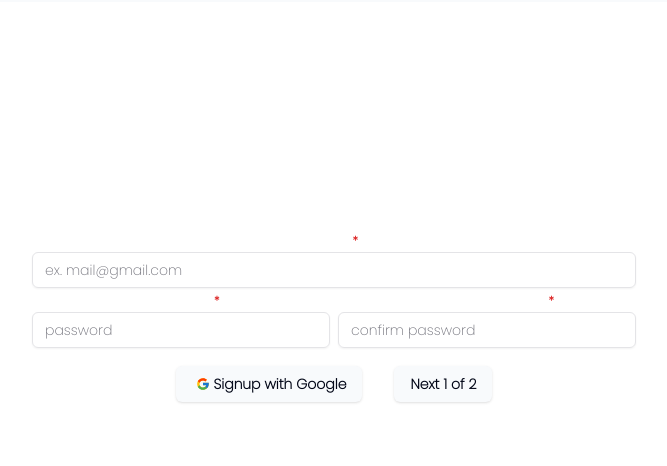
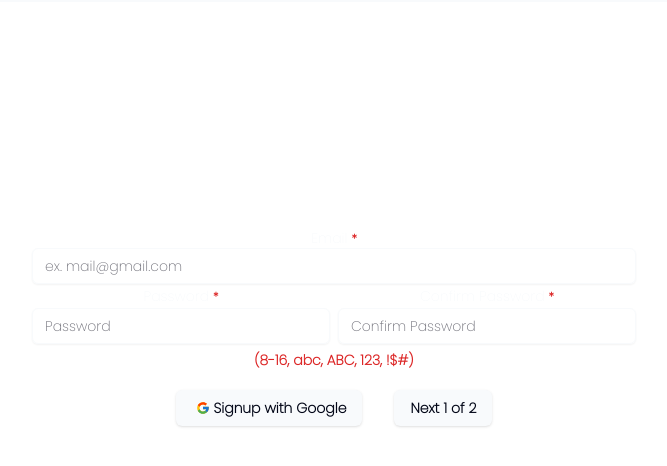
Before and after one commit to federicodonati07/sample, a Next.js app: page /auth in a window 1280 px wide. Both pictures are taken after a click on the element "SIGNUP". Shown: the top 466 px of the page, without its empty margins (310-977 px from the left). Built offline with nearby package versions, Linux system fonts and the light colour scheme.

Commit message:
logica di controllo login e signup per email e password

```diff
--- a/app/(auth)/auth/page.tsx
+++ b/app/(auth)/auth/page.tsx
@@ -48,7 +48,7 @@ const Page = () => {
                             <GoHome className='mr-2 text-2xl'/>Home
                         </span>
                     </Link>
-                    <Link href="/auth">
+                    <Link href="/private">
                         <span className="hover:underline flex flex-row">
                             <CiUser className='mr-2 text-2xl'/>Profile
                         </span>
--- a/app/(root)/page.tsx
+++ b/app/(root)/page.tsx
@@ -38,7 +38,7 @@ const Page = () => {
                             <GoHome className='mr-2 text-2xl'/>Home
                         </span>
                     </Link>
-                    <Link href="/auth">
+                    <Link href="/private">
                         <span className="hover:underline flex flex-row">
                             <CiUser className='mr-2 text-2xl'/>Profile
                         </span>
--- a/components/auth/login.tsx
+++ b/components/auth/login.tsx
@@ -1,18 +1,69 @@
-import React from 'react'
+import React, { useState } from 'react'
 import {Input} from '../ui/input'
 import { Button } from '../ui/button'
 import { Label } from '@radix-ui/react-label'
 import { FcGoogle } from "react-icons/fc";
+import { useRouter } from 'next/navigation';
+import supabase from '@/lib/supabase/supabaseClient';
 
 const Login = () => {
+  const [email, setEmail] = useState('')
+  const [checkEmail, setCheckEmail] = useState(false)
+
+  const [password, setPassword] = useState('')
+  const [checkPassword, setCheckPassword] = useState(false)
+
+  const router = useRouter()
+
+  //  HANDLE INPUT CHANGE  //
+  const handleChangeEmail = (e: React.ChangeEvent<HTMLInputElement>)=>{
+    const regex = /^[^\s@]+@[^\s@]+\.[^\s@]+$/
+    setEmail(e.target.value)
+
+    if(!regex.test(email)){
+      setCheckEmail(false)
+    }else{
+      if(email == "" || email == undefined || email == null){
+        setCheckEmail(false)
+      }else{
+        setCheckEmail(true)
+      }
+    }
+  }
+  const handleChangePassword = (e: React.ChangeEvent<HTMLInputElement>)=>{
+    const regex = /^(?=.*\d)(?=.*[a-z])(?=.*[A-Z])(?=.*[a-zA-Z]).{8,16}$/gm
+    setPassword(e.target.value)
+    if(password == "" || password == undefined || password == null){
+      setCheckPassword(false)
+    }else if(!regex.test(password)){
+      setCheckPassword(false)
+    }else{
+      setCheckPassword(true)
+    }
+  }
+
+
   return (
     <>
         <div className='m-1 w-full'>
-            <Label htmlFor='email' className='text-sm'>email <span className='text-red-600 text-xs font-black'>*</span></Label>
-            <Input id="email" type="email" placeholder='ex. mail@gmail.com'></Input>
+            <Label htmlFor='email' className={`text-sm ${checkEmail === false ? 'text-slate-50' : 'text-green-600'}`}>email <span className='text-red-600 text-xs font-black'>*</span></Label>
+            <Input
+              value={email}
+              onChange={handleChangeEmail}
+              id="email"
+              type="email"
+              placeholder='ex. mail@gmail.com'
+              className={`${checkEmail === false ? 'border-slate-50' : 'border-green-600'}`}>
+            </Input>
 
-            <Label htmlFor='password' className='text-sm'>password <span className='text-red-600 text-xs font-black'>*</span></Label>
-            <Input id="password" type="password" placeholder='password'></Input>
+            <Label htmlFor='password' className={`text-sm ${checkPassword === false ? 'text-slate-50' : 'text-green-600'}`}>password <span className='text-red-600 text-xs font-black'>*</span></Label>
+            <Input
+              value={password}
+              onChange={handleChangePassword}
+              id="password"
+              type="password"
+              placeholder='password'
+              className={`${checkPassword === false ? 'border-slate-50' : 'border-green-600'}`}></Input>
 
             <div className='flex flex-row justify-center items-center mt-2'>
                 <Button className='bg-slate-50 text-slate-950 mt-2 font-black'>
--- a/components/auth/signup.tsx
+++ b/components/auth/signup.tsx
@@ -1,92 +1,98 @@
-import React from 'react'
-import {Input} from '../ui/input'
-import { Button } from '../ui/button'
-import { Label } from '@radix-ui/react-label'
-import { FcGoogle } from "react-icons/fc";
-import { useState } from 'react';
+import React, { useState } from 'react';
+import { Input } from '../ui/input';
+import { Button } from '../ui/button';
+import { Label } from '@radix-ui/react-label';
+import { FcGoogle } from 'react-icons/fc';
+import { useRouter } from 'next/navigation';
+import SignupSec1 from './signupSections/signupSec1';
 
 const Signup = () => {
-    const [isSection, setIsSection] = useState("signup")
+    const router = useRouter();
+  const [isSection, setIsSection] = useState('signup');
 
-    const toggleSection = ()=>{
-        if(isSection == "signup"){
-            setIsSection("shipping")
-        }else{
-            setIsSection("signup")
+  const toggleSection = () => {
+    if (isSection === 'signup') {
+      setIsSection('shipping');
+    } else {
+      setIsSection('signup');
     }
-    }
+  };
 
   return (
     <>
-
-
       <div className='m-1 w-full'>
-
-            {isSection === "signup" ? (
+        {isSection === 'signup' ? (
           <>
-                    <Label htmlFor='email' className='text-sm'>email <span className='text-red-600 text-xs font-black'>*</span></Label>
-                    <Input id="email" type="email" placeholder='ex. mail@gmail.com'></Input>
-
-                    <div className='grid grid-cols-2 gap-2'>
-                        <div>
-                            <Label htmlFor='password' className='text-sm'>password <span className='text-red-600 text-xs font-black'>*</span></Label>
-                            <Input id="password" type="password" placeholder='password'></Input>
-                        </div>
-                        <div>
-                            <Label htmlFor='password' className='text-sm'>confirm password <span className='text-red-600 text-xs font-black'>*</span></Label>
-                            <Input id="password" type="password" placeholder='confirm password'></Input>
-                        </div>
-                    </div>
+            <SignupSec1></SignupSec1>
           </>
-            ) : isSection === "shipping" ? (
+        ) : isSection === 'shipping' ? (
           <>
             <div className='grid grid-cols-2 gap-2'>
               <div>
-                            <Label htmlFor='city' className='text-sm'>city <span className='text-red-600 text-xs font-black'>*</span></Label>
-                            <Input id="city" type="text" placeholder='city'></Input>
+                <Label htmlFor='city' className='text-sm'>
+                  City <span className='text-red-600 text-xs font-black'>*</span>
+                </Label>
+                <Input id='city' type='text' placeholder='City' />
               </div>
               <div>
-                            <Label htmlFor='shippingAddress' className='text-sm'>shipping address <span className='text-red-600 text-xs font-black'>*</span></Label>
-                            <Input id="shippingAddress" type="text" placeholder='shipping address'></Input>
+                <Label htmlFor='shippingAddress' className='text-sm'>
+                  Shipping Address <span className='text-red-600 text-xs font-black'>*</span>
+                </Label>
+                <Input id='shippingAddress' type='text' placeholder='Shipping Address' />
               </div>
             </div>
 
             <div className='grid grid-cols-2 gap-2'>
               <div>
-                            <Label htmlFor='houseNumber' className='text-sm'>house number <span className='text-red-600 text-xs font-black'>*</span></Label>
-                            <Input id="houseNumber" type="text" placeholder='house number'></Input>
+                <Label htmlFor='houseNumber' className='text-sm'>
+                  House Number <span className='text-red-600 text-xs font-black'>*</span>
+                </Label>
+                <Input id='houseNumber' type='text' placeholder='House Number' />
               </div>
               <div>
-                            <Label htmlFor='postalCode' className='text-sm'>postal code <span className='text-red-600 text-xs font-black'>*</span></Label>
-                            <Input id="postalCode" type="number" placeholder='postal code'></Input>
+                <Label htmlFor='postalCode' className='text-sm'>
+                  Postal Code <span className='text-red-600 text-xs font-black'>*</span>
+                </Label>
+                <Input id='postalCode' type='number' placeholder='Postal Code' />
               </div>
             </div>
-                    <Label htmlFor='moreInfo' className='text-sm'>more information for delivery <span className='text-red-600 text-xs font-black'>*</span></Label>
-                    <Input id="moreInfo" type="textarea" placeholder='+ more information for delivery'></Input>
+
+            <Label htmlFor='moreInfo' className='text-sm'>
+              More Information for Delivery <span className='text-red-600 text-xs font-black'>*</span>
+            </Label>
+            <Input id='moreInfo' type='textarea' placeholder='+ More Information for Delivery' />
           </>
-            ) : ""}
+        ) : (
+          ''
+        )}
+
         <div className='flex flex-row justify-center items-center mt-2'>
-                {isSection === "signup" ? (
+          {isSection === 'signup' ? (
             <>
               <Button className='bg-slate-50 text-slate-950 mt-2 font-black'>
                 <FcGoogle className='m-1' />
                 Signup with Google
               </Button>
               <span className='m-2 my-3'>or</span>
-                        <Button onClick={toggleSection} className='bg-slate-50 text-slate-950 mt-2 font-black'>Next 1 of 2</Button>
+              <Button onClick={toggleSection} className='bg-slate-50 text-slate-950 mt-2 font-black'>
+                Next 1 of 2
+              </Button>
             </>
-                ) : isSection === "shipping" ? (
+          ) : isSection === 'shipping' ? (
             <>
-                        <Button onClick={toggleSection} className='bg-slate-50 text-slate-950 mt-2 font-black'>Before 1 of 2</Button>
+              <Button onClick={toggleSection} className='bg-slate-50 text-slate-950 mt-2 font-black'>
+                Back 1 of 2
+              </Button>
               <span className='m-2 my-3'>or</span>
               <Button className='bg-slate-50 text-slate-950 mt-2 font-black'>Signup</Button>
             </>
-                ) : ""}
-
+          ) : (
+            ''
+          )}
         </div>
       </div>
     </>
-  )
-}
+  );
+};
 
-export default Signup
+export default Signup;
--- /dev/null
+++ b/components/auth/signupSections/signupSec1.tsx
@@ -0,0 +1,95 @@
+import React, { useState } from 'react';
+import { Input } from '@/components/ui/input';
+import { Label } from '@/components/ui/label';
+
+const SignupSec1 = () => {
+  const [email, setEmail] = useState('');
+  const [checkEmail, setCheckEmail] = useState(false);
+
+  const [password, setPassword] = useState('');
+  const [confirmPassword, setConfirmPassword] = useState('');
+  const [checkPassword, setCheckPassword] = useState(false);
+  const [checkConfirmPassword, setCheckConfirmPassword] = useState(false);
+
+  // Handle Email Change
+  const handleChangeEmail = (e: React.ChangeEvent<HTMLInputElement>) => {
+    const value = e.target.value;
+    setEmail(value);
+    const regex = /^[^\s@]+@[^\s@]+\.[^\s@]+$/;
+    setCheckEmail(regex.test(value) && value !== '');
+  };
+
+  // Handle Password Change
+  const handleChangePassword = (e: React.ChangeEvent<HTMLInputElement>) => {
+    const value = e.target.value;
+    setPassword(value);
+    const regex = /^(?=.*[0-9])(?=.*[a-z])(?=.*[A-Z])(?=.*\W)(?!.* ).{8,16}$/;
+    setCheckPassword(regex.test(value));
+    // Update confirmPassword check based on new password
+    if (confirmPassword === '') {
+      setCheckConfirmPassword(false); // Confirm password is invalid if empty
+    } else {
+      setCheckConfirmPassword(value === confirmPassword);
+    }
+  };
+
+  // Handle Confirm Password Change
+  const handleChangeConfirmPassword = (e: React.ChangeEvent<HTMLInputElement>) => {
+    const value = e.target.value;
+    setConfirmPassword(value);
+    // Confirm password is invalid if it doesn't match the password or if it's empty
+    setCheckConfirmPassword(value === password && value !== '');
+  };
+
+  return (
+    <>
+      <div className='flex flex-col justify-center items-center text-center'>
+        <Label htmlFor='email' className={`text-sm ${checkEmail ? 'text-green-600' : 'text-slate-50'}`}>
+          Email <span className='text-red-600 text-xs font-black'>*</span>
+        </Label>
+        <Input
+          id='email'
+          onChange={handleChangeEmail}
+          value={email}
+          type='email'
+          placeholder='ex. mail@gmail.com'
+          className={`border ${checkEmail ? 'border-green-600' : 'border-slate-50'}`}
+        />
+
+        <div className='grid grid-cols-2 gap-2'>
+          <div>
+            <Label htmlFor='password' className={`text-sm ${checkPassword ? 'text-green-600' : 'text-slate-50'}`}>
+              Password <span className='text-red-600 text-xs font-black'>*</span>
+            </Label>
+            <Input
+              id='password'
+              type='password'
+              placeholder='Password'
+              onChange={handleChangePassword}
+              value={password}
+              className={`border ${checkPassword ? 'border-green-600' : 'border-slate-50'}`}
+            />
+          </div>
+          <div>
+            <Label htmlFor='confirmPassword' className={`text-sm ${checkConfirmPassword ? 'text-green-600' : 'text-slate-50'}`}>
+              Confirm Password <span className='text-red-600 text-xs font-black'>*</span>
+            </Label>
+            <Input
+              id='confirmPassword'
+              type='password'
+              placeholder='Confirm Password'
+              onChange={handleChangeConfirmPassword}
+              value={confirmPassword}
+              className={`border ${checkConfirmPassword ? 'border-green-600' : 'border-slate-50'}`}
+            />
+          </div>
+        </div>
+        <div className={`mt-1 ${checkPassword ? 'hidden' : 'block'}`}>
+          <span className='text-sm text-red-600 font-black'>(8-16, abc, ABC, 123, !$#)</span>
+        </div>
+      </div>
+    </>
+  );
+};
+
+export default SignupSec1;
--- a/package.json
+++ b/package.json
@@ -12,6 +12,7 @@
     "@radix-ui/react-icons": "^1.3.0",
     "@radix-ui/react-label": "^2.1.0",
     "@radix-ui/react-slot": "^1.1.0",
+    "@radix-ui/react-tooltip": "^1.1.2",
     "@react-native-google-signin/google-signin": "^12.2.1",
     "@supabase/ssr": "^0.4.0",
     "@supabase/supabase-js": "^2.45.1",
```
Also changed, not shown: app/(auth)/private/page.tsx (added, +43 -0 lines), components/ui/tooltip.tsx (added, +30 -0 lines), 1 other file (tests, documents, lock files or other folders). Lines whose indentation alone changed are shown as unchanged.
